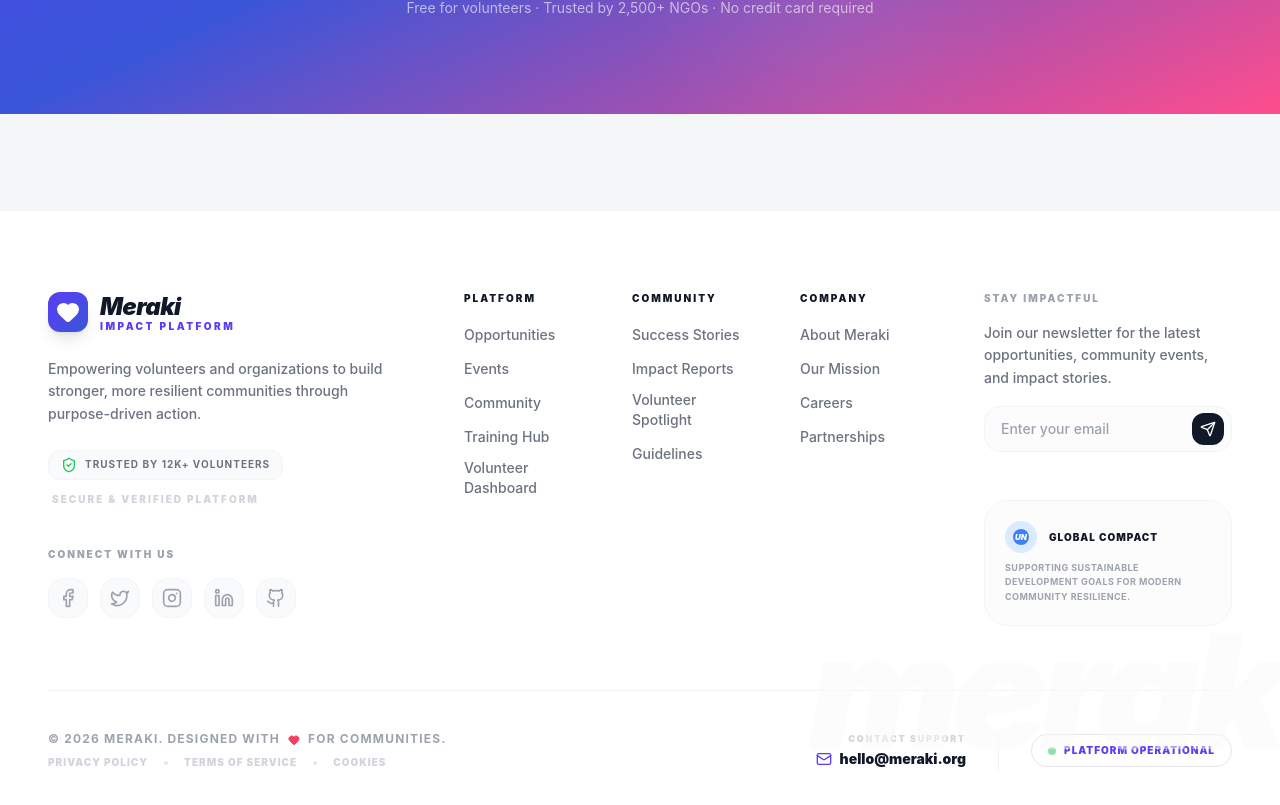
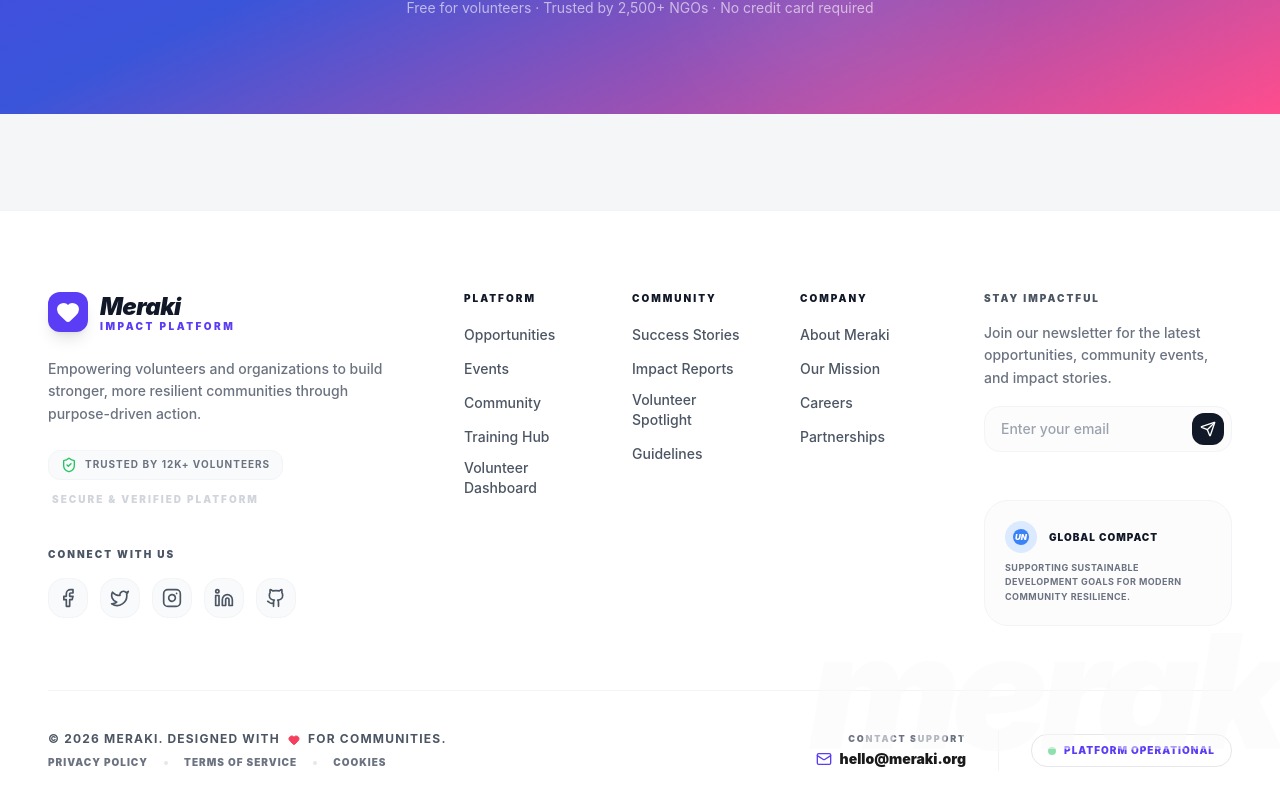
Before and after one commit to kalviumcommunity/s82_Megha_Capstone_Meraki, a React (Vite) app in the folder frontend/: page / in a window 1280 px wide. Shown: the part 6910-7715 px from the top of the page. Built offline with nearby package versions, Linux system fonts and the light colour scheme.

Commit message:
style: refine footer visibility and remove gradients while maintaining header branding

```diff
--- a/frontend/src/components/layout/Footer.jsx
+++ b/frontend/src/components/layout/Footer.jsx
@@ -10,8 +10,7 @@
 export function Footer() {
     return (
         <footer className="bg-white border-t border-gray-100 mt-24 pt-20 pb-12 overflow-hidden relative">
-            {/* Background Accent */}
-            <div className="absolute top-0 right-0 w-[30%] h-full bg-gradient-to-l from-primary/5 to-transparent pointer-events-none" />
+
 
             <div className="max-w-7xl mx-auto px-6 sm:px-8 lg:px-12 relative z-10">
                 {/* Top Section: Brand + Links + Newsletter */}
@@ -20,7 +19,7 @@
                     <div className="lg:col-span-4 flex flex-col gap-10">
                         <FooterBrand />
                         <div className="flex flex-col gap-4">
-                            <h4 className="text-[10px] font-black text-gray-400 uppercase tracking-[0.2em]">Connect with us</h4>
+                            <h4 className="text-[10px] font-black text-gray-600 uppercase tracking-[0.2em]">Connect with us</h4>
                             <FooterSocial />
                         </div>
                     </div>
@@ -42,7 +41,7 @@
                                 </div>
                                 <span className="text-[10px] font-black text-gray-900 uppercase tracking-widest leading-none">Global Compact</span>
                             </div>
-                            <p className="text-[9px] font-bold text-gray-400 uppercase tracking-wider leading-relaxed">
+                            <p className="text-[9px] font-bold text-gray-500 uppercase tracking-wider leading-relaxed">
                                 Supporting Sustainable Development Goals for modern community resilience.
                             </p>
                         </div>
@@ -52,30 +51,30 @@
                 {/* Bottom Section: Copyright & Legal Utilities */}
                 <div className="border-t border-gray-100 pt-10 flex flex-col md:flex-row items-center justify-between gap-6">
                     <div className="flex flex-col items-center md:items-start gap-2">
-                        <p className="text-xs font-bold text-gray-400 uppercase tracking-widest">
+                        <p className="text-xs font-bold text-gray-600 uppercase tracking-widest">
                             © 2026 Meraki. Designed with <Heart className="inline w-3 h-3 text-rose-500 fill-rose-500 mx-1" /> for communities.
                         </p>
                         <div className="flex items-center gap-4">
-                            <Link to="/privacy" className="text-[10px] font-black text-gray-300 hover:text-primary transition-colors uppercase tracking-widest">Privacy Policy</Link>
+                            <Link to="/privacy" className="text-[10px] font-black text-gray-500 hover:text-primary transition-colors uppercase tracking-widest">Privacy Policy</Link>
                             <div className="w-1 h-1 bg-gray-200 rounded-full" />
-                            <Link to="/terms" className="text-[10px] font-black text-gray-300 hover:text-primary transition-colors uppercase tracking-widest">Terms of Service</Link>
+                            <Link to="/terms" className="text-[10px] font-black text-gray-500 hover:text-primary transition-colors uppercase tracking-widest">Terms of Service</Link>
                             <div className="w-1 h-1 bg-gray-200 rounded-full" />
-                            <Link to="/cookies" className="text-[10px] font-black text-gray-300 hover:text-primary transition-colors uppercase tracking-widest">Cookies</Link>
+                            <Link to="/cookies" className="text-[10px] font-black text-gray-500 hover:text-primary transition-colors uppercase tracking-widest">Cookies</Link>
                         </div>
                     </div>
 
                     <div className="flex items-center gap-8">
                         <div className="flex flex-col items-end gap-1">
-                            <span className="text-[9px] font-black text-gray-300 uppercase tracking-[0.2em]">Contact Support</span>
+                            <span className="text-[9px] font-black text-[#6b7280] uppercase tracking-[0.2em]">Contact Support</span>
                             <div className="flex items-center gap-2 text-sm font-black text-gray-900 group">
-                                <Mail className="w-4 h-4 text-primary group-hover:scale-110 transition-transform" />
-                                <span>hello@meraki.org</span>
+                                <Mail className="w-4 h-4 text-[#5B3DF5] group-hover:scale-110 transition-transform" />
+                                <span className="text-[#1a1a1a]">hello@meraki.org</span>
                             </div>
                         </div>
                         <div className="h-10 w-px bg-gray-100 hidden md:block" />
                         <div className="flex items-center gap-2 px-4 py-2 bg-primary/5 rounded-2xl border border-primary/10">
                             <div className="w-2 h-2 bg-green-500 rounded-full animate-pulse" />
-                            <span className="text-[10px] font-black text-primary uppercase tracking-widest">Platform Operational</span>
+                            <span className="text-[10px] font-black text-[#5B3DF5] uppercase tracking-widest">Platform Operational</span>
                         </div>
                     </div>
                 </div>
--- a/frontend/src/components/layout/FooterBrand.jsx
+++ b/frontend/src/components/layout/FooterBrand.jsx
@@ -5,7 +5,7 @@
     return (
         <div className="flex flex-col gap-6 lg:max-w-sm">
             <Link to="/" className="flex items-center gap-3 transition-transform hover:scale-105 active:scale-95 duration-200 group">
-                <div className="w-10 h-10 rounded-xl bg-gradient-to-br from-primary to-secondary flex items-center justify-center shadow-lg shadow-primary/20 group-hover:rotate-6 transition-transform">
+                <div className="w-10 h-10 rounded-xl bg-primary flex items-center justify-center shadow-lg shadow-primary/20 group-hover:rotate-6 transition-transform">
                     <Heart className="w-6 h-6 text-white fill-white" />
                 </div>
                 <div>
--- a/frontend/src/components/layout/FooterLinks.jsx
+++ b/frontend/src/components/layout/FooterLinks.jsx
@@ -44,7 +44,7 @@
                             <li key={link.label}>
                                 <Link
                                     to={link.path}
-                                    className="text-sm font-medium text-gray-500 hover:text-primary transition-colors hover:translate-x-1 inline-block transform duration-200"
+                                    className="text-sm font-medium text-gray-600 hover:text-primary transition-colors hover:translate-x-1 inline-block transform duration-200"
                                 >
                                     {link.label}
                                 </Link>
--- a/frontend/src/components/layout/FooterNewsletter.jsx
+++ b/frontend/src/components/layout/FooterNewsletter.jsx
@@ -14,7 +14,7 @@
 
     return (
         <div className="flex flex-col gap-4">
-            <h4 className="text-[10px] font-black text-gray-400 uppercase tracking-[0.2em]">
+            <h4 className="text-[10px] font-black text-gray-600 uppercase tracking-[0.2em]">
                 Stay Impactful
             </h4>
             <p className="text-sm font-medium text-gray-500 max-w-xs leading-relaxed">
--- a/frontend/src/components/layout/FooterSocial.jsx
+++ b/frontend/src/components/layout/FooterSocial.jsx
@@ -18,7 +18,7 @@
                         key={social.label}
                         href={social.path}
                         aria-label={social.label}
-                        className={`w-10 h-10 rounded-2xl bg-gray-50 border border-gray-100 flex items-center justify-center text-gray-400 transition-all duration-300 transform hover:-translate-y-1 hover:border-transparent ${social.color}`}
+                        className={`w-10 h-10 rounded-2xl bg-gray-50 border border-gray-100 flex items-center justify-center text-gray-600 transition-all duration-300 transform hover:-translate-y-1 hover:border-transparent ${social.color}`}
                     >
                         <Icon className="w-5 h-5 transition-transform group-hover:scale-110" />
                     </a>
```
